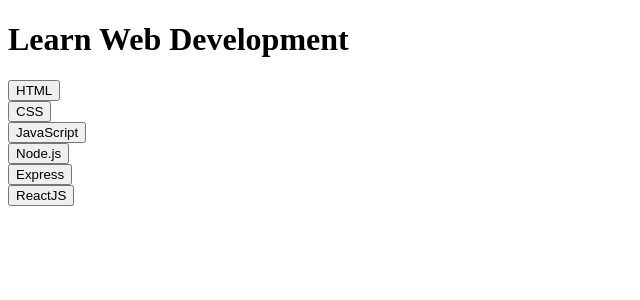
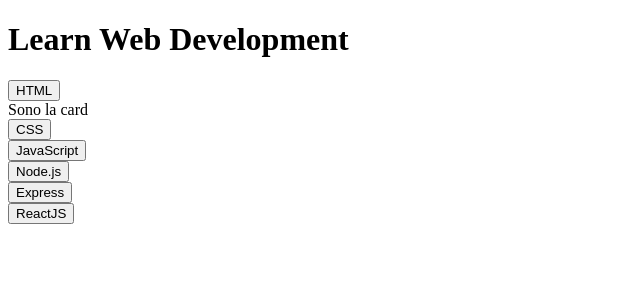
Before and after one commit to giorgiameffe/react-use-state, a React (Vite) app: page / in a window 1280 px wide. Both pictures are taken after a click on the button "HTML". Shown: the top 300 px of the page, without its empty margins (0-640 px from the left). Built offline with nearby package versions, Linux system fonts and the light colour scheme.

Commit message:
feat: add click event on buttons

```diff
--- /dev/null
+++ b/src/components/Card.jsx
@@ -0,0 +1,8 @@
+// Componente Card
+
+export default function Card() {
+
+    return (
+        <div>Sono la card</div>
+    );
+}
--- a/src/components/button-components/Button.jsx
+++ b/src/components/button-components/Button.jsx
@@ -1,10 +1,23 @@
+// Use State per generare variabili reattive
+import { useState } from 'react';
+
+// Card
+import Card from '../Card.jsx';
+
 // Funzione per il singolo bottone
 
 export default function Button({ language }) {
 
+    const [isClicked, setIsClicked] = useState(false);
+
+    const toggle = () => {
+        setIsClicked(prev => !prev);
+    }
+
     return (
         <div className="button">
-            <button>{language.title}</button>
+            <button onClick={toggle}>{language.title}</button>
+            {isClicked && <Card />}
         </div>
     );
 }
--- a/src/components/button-components/ButtonsList.jsx
+++ b/src/components/button-components/ButtonsList.jsx
@@ -6,7 +6,6 @@
     return (
         <div className="buttons-list">
             {languages.map(language => <Button key={language.id} language={language} />)}
-            {/* <button>{title[0].title}</button> */}
         </div>
     );
 }
```
